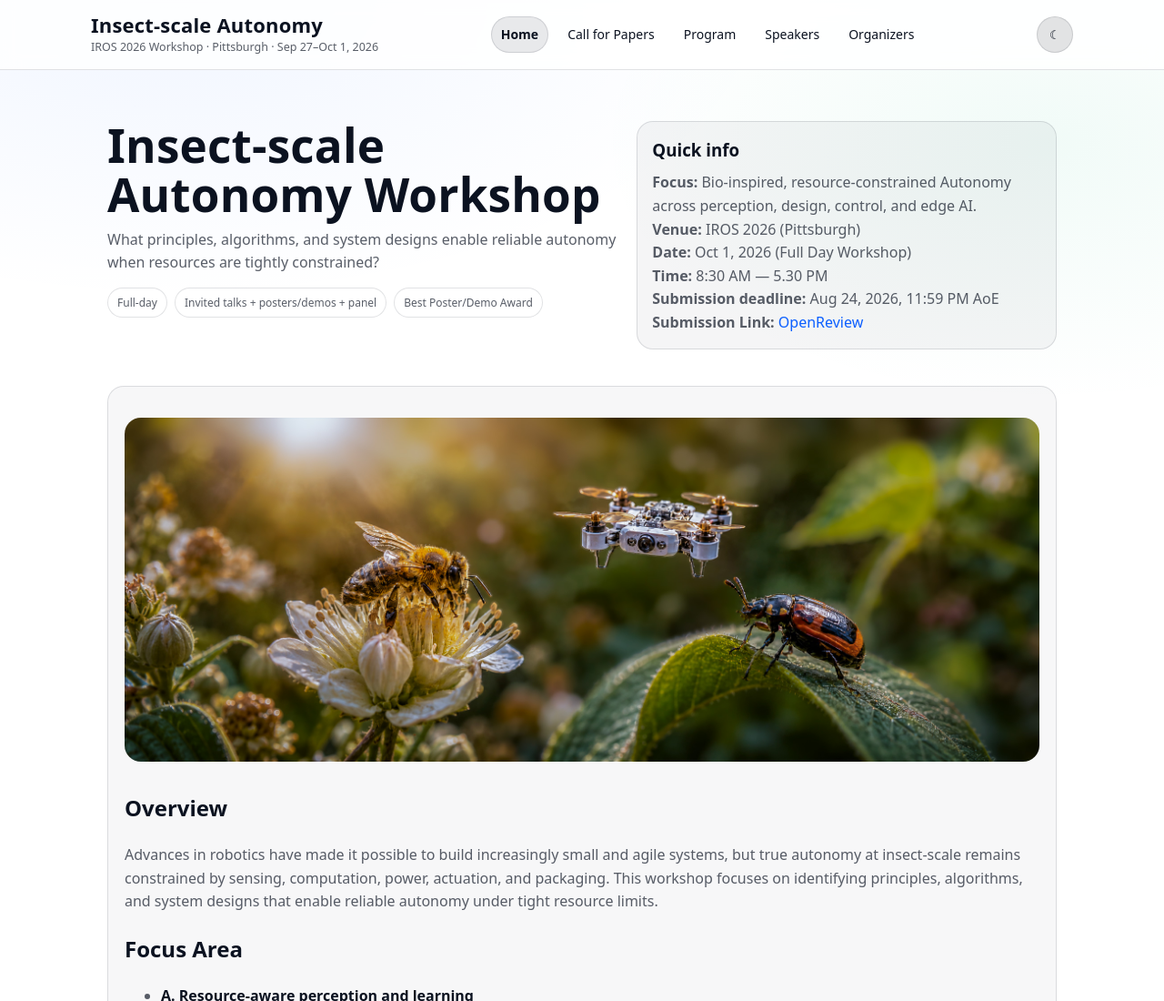
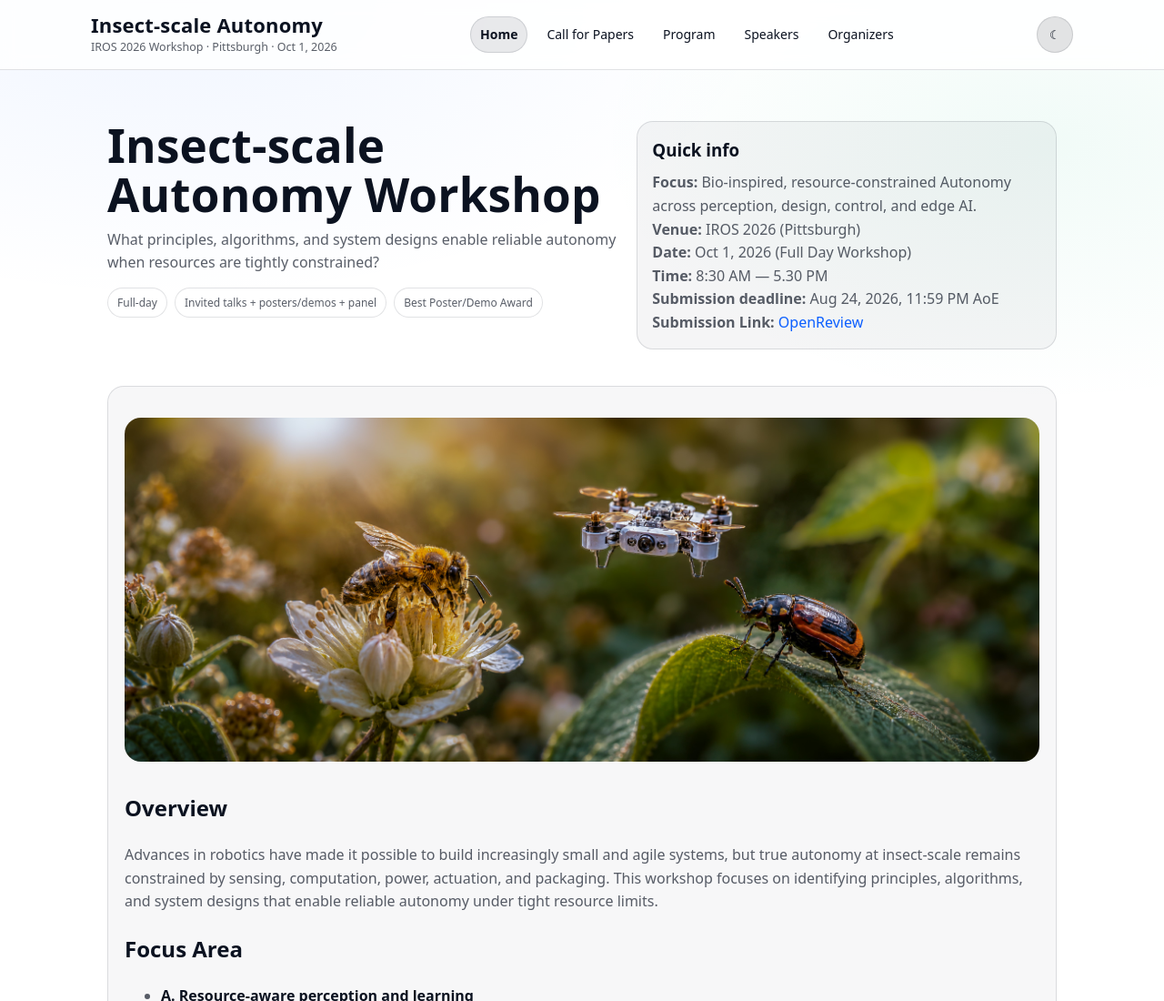
Before and after one commit to insect-autonomy/insect-autonomy.github.io, an Astro site: page / in a window 1280 px wide. Shown: the top 1100 px of the page at 91% size. Built offline with nearby package versions, Linux system fonts and the light colour scheme; Astro itself is replaced by a stand-in of ours.

Commit message:
Update Header.astro

```diff
--- a/src/components/Header.astro
+++ b/src/components/Header.astro
@@ -19,7 +19,7 @@ const isActive = (href: string) => {
   <div class="container navbar">
     <div class="brand">
       <a href="/">Insect-scale Autonomy</a>
-      <small>IROS 2026 Workshop · Pittsburgh · Sep 27–Oct 1, 2026</small>
+      <small>IROS 2026 Workshop · Pittsburgh · Oct 1, 2026</small>
     </div>
 
     <nav class="nav" aria-label="Primary navigation">
```
